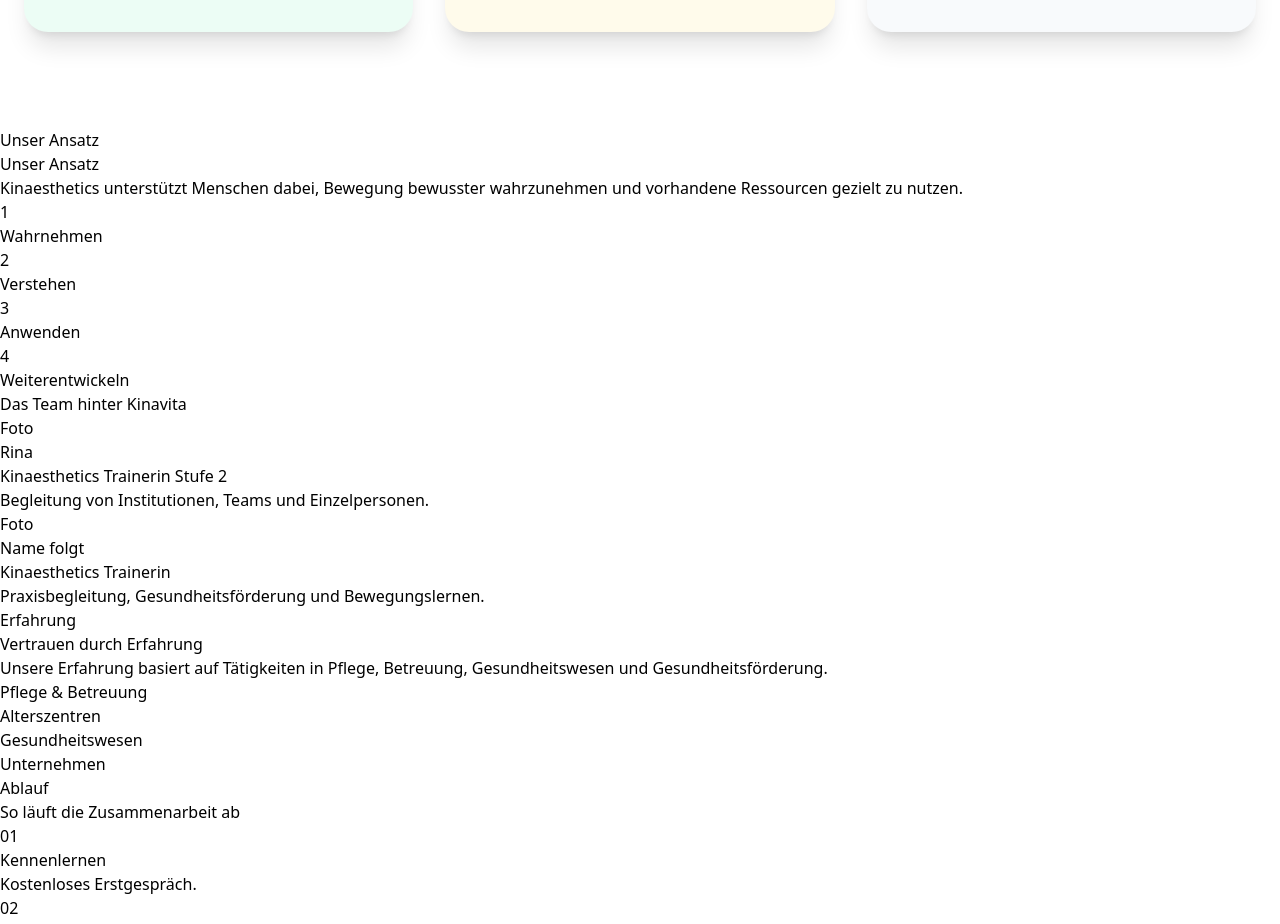
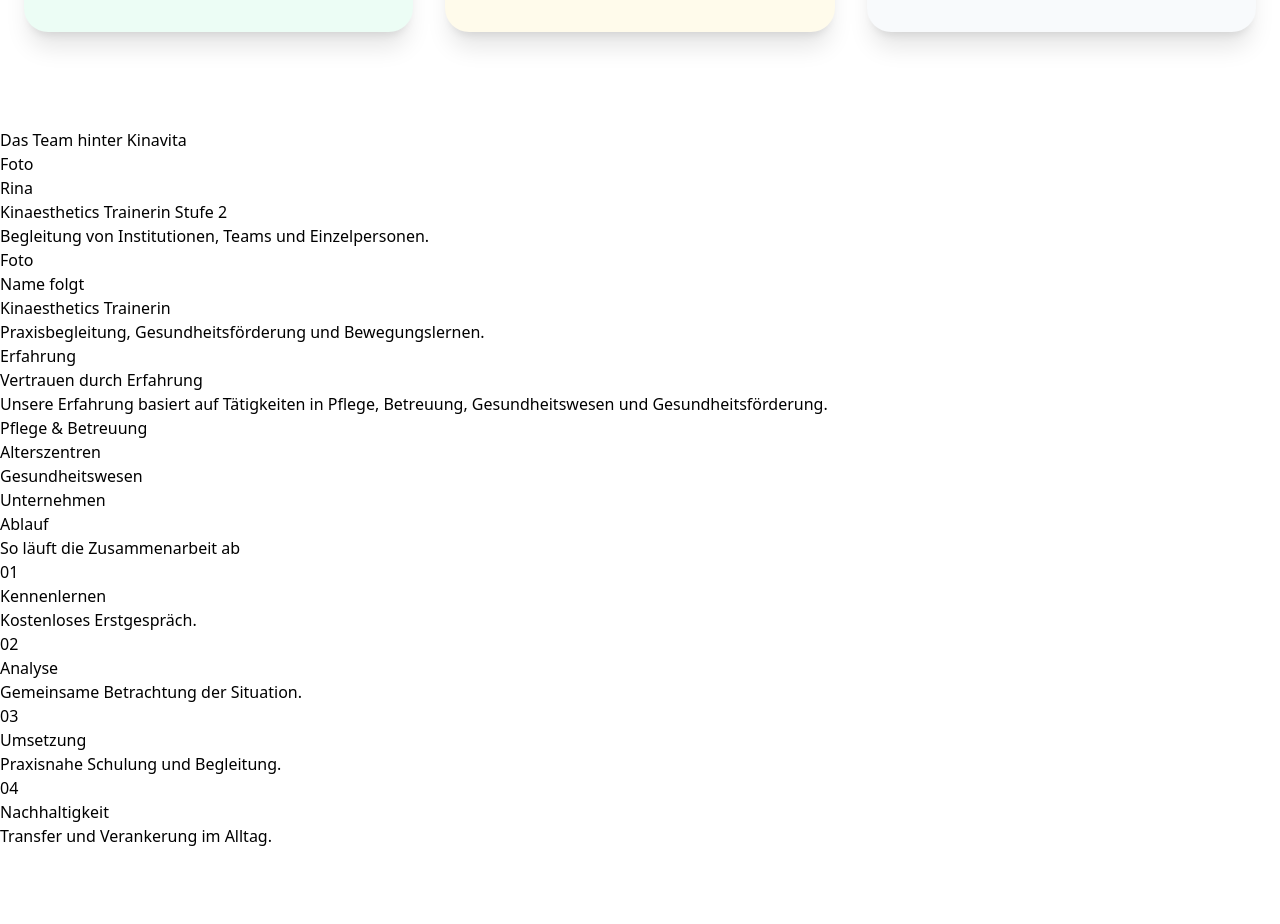
Before and after one commit to Dominik-Alge/Kinavita, a React (Vite) app: page / in a window 1280 px wide. Shown: the part 2768-3692 px from the top of the page. Built offline with nearby package versions, Linux system fonts and the light colour scheme.

Commit message:
Remove Approach component from App.jsx
Removed the Approach component from the App component.

```diff
--- a/src/App.jsx
+++ b/src/App.jsx
@@ -17,7 +17,6 @@
       <Problems />
       <WhyKinavita />
       <Services />
-      <Approach />
       <Team />
       <References />
       <Process />
```
